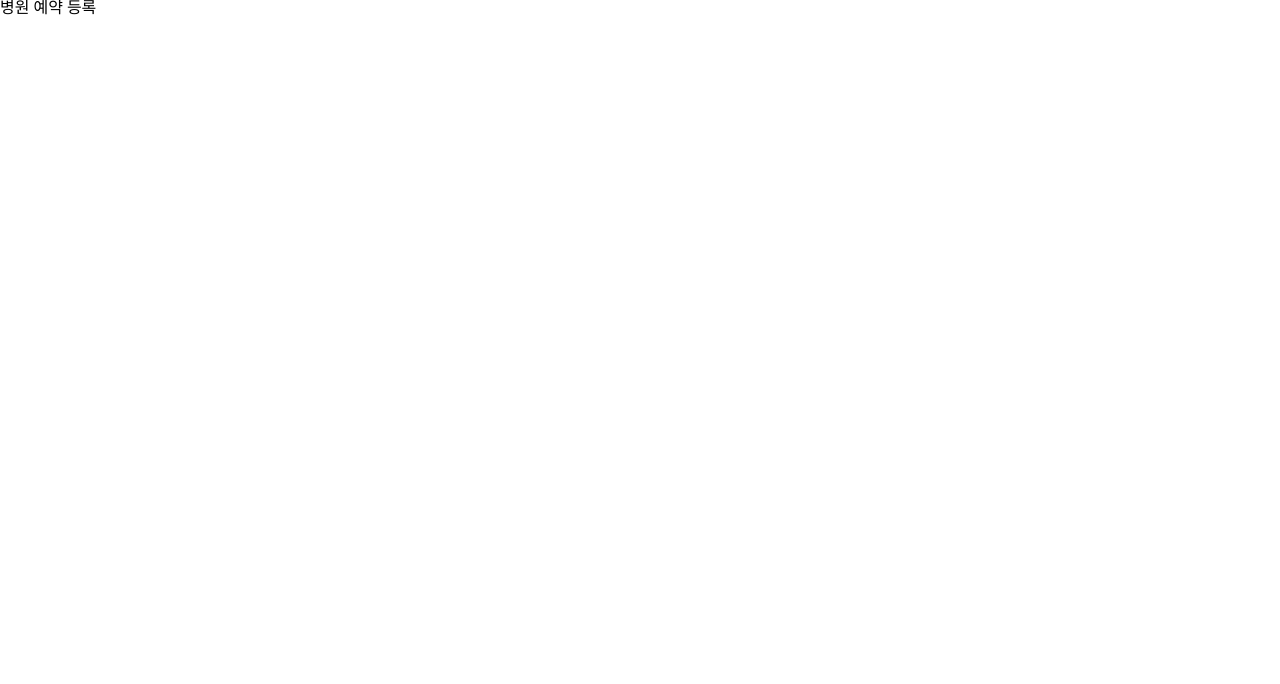
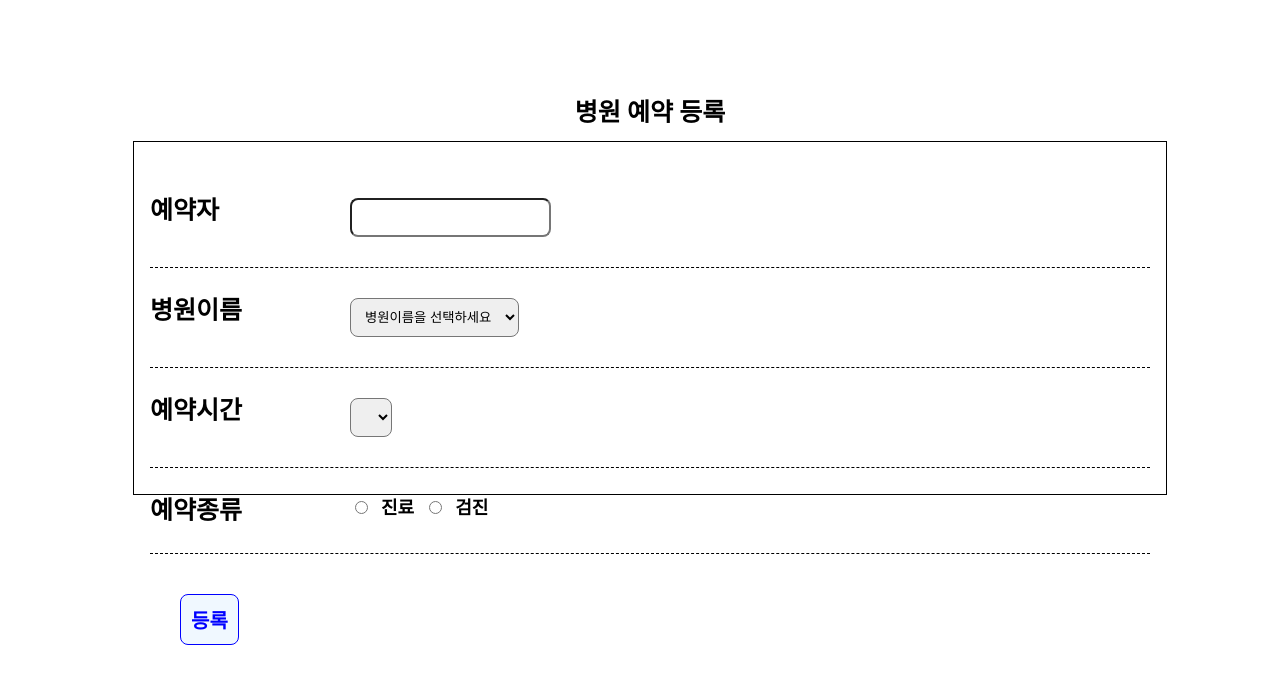
Before and after one commit to Roxy100/hospital-reservation-system, a React (Create React App) app: page /register in a window 1280 px wide. Shown: the top 684 px of the page. Built offline with nearby package versions, Linux system fonts and the light colour scheme.

Commit message:
UI: 예약등록 페이지 레이아웃 완성 및 예약시간 map접근 에러상황 중간저장 (#3)
UI: 예약등록 페이지 레이아웃 완성 및 예약시간 map접근 에러상황 중간저장

```diff
--- /dev/null
+++ b/public/datas/registerhospital.json
@@ -0,0 +1,104 @@
+{
+  "data": [
+    {
+      "hospitalId": null,
+      "hospitalName": "병원이름을 선택하세요",
+      "reservationHours": [
+        {
+          "hourId": null,
+          "firstHour": "예약시간을 선택하세요"
+        }
+      ]
+    },
+    {
+      "hospitalId": 1,
+      "hospitalName": "삼성서울병원",
+      "reservationHours": [
+        {
+          "hourId": 1,
+          "firstHour": "10:00"
+        },
+        {
+          "hourId": 2,
+          "secondHour": "10:30"
+        },
+        {
+          "hourId": 3,
+          "thirdHour": "11:00"
+        }
+      ]
+    },
+    {
+      "hospitalId": 2,
+      "hospitalName": "여의도서울성모병원",
+      "reservationHours": [
+        {
+          "hourId": 1,
+          "firstHour": "09:30"
+        },
+        {
+          "hourId": 2,
+          "secondHour": "13:00"
+        },
+        {
+          "hourId": 3,
+          "thirdHour": "15:00"
+        }
+      ]
+    },
+    {
+      "hospitalId": 3,
+      "hospitalName": "강남서울성모병원",
+      "reservationHours": [
+        {
+          "hourId": 1,
+          "firstHour": "10:00"
+        },
+        {
+          "hourId": 2,
+          "firstHour": "12:30"
+        },
+        {
+          "hourId": 3,
+          "thirdHour": "13:00"
+        }
+      ]
+    },
+    {
+      "hospitalId": 4,
+      "hospitalName": "고려대학교병원",
+      "reservationHours": [
+        {
+          "hourId": 1,
+          "firstHour": "09:30"
+        },
+        {
+          "hourId": 2,
+          "secondHour": "14:30"
+        },
+        {
+          "hourId": 3,
+          "thirdHour": "15:30"
+        }
+      ]
+    },
+    {
+      "hospitalId": 5,
+      "hospitalName": "강남세브란스병원",
+      "reservationHours": [
+        {
+          "hourId": 1,
+          "firstHour": "10:00"
+        },
+        {
+          "hourId": 2,
+          "secondHour": "15:30"
+        },
+        {
+          "hourId": 3,
+          "thirdHour": "17:00"
+        }
+      ]
+    }
+  ]
+}
--- a/src/Pages/Register.js
+++ b/src/Pages/Register.js
@@ -1,7 +1,162 @@
-import React from 'react';
+import React, { useEffect, useState } from 'react';
+import styled from 'styled-components';
 
 const Register = () => {
-  return <div>병원 예약 등록</div>;
+  const [hospitalList, setHospitalList] = useState([]);
+  // const [reservationHoursList, setReservationHoursList] = useState([]);
+
+  useEffect(() => {
+    fetch('/datas/registerhospital.json')
+      .then(res => res.json())
+      .then(res => {
+        setHospitalList(res.data);
+        // setReservationHoursList(res.data.reservationHours);
+      });
+  }, []);
+
+  return (
+    <StyledRegister>
+      <div className="register_container">
+        <h3 className="register_title">병원 예약 등록</h3>
+        <div className="register_form_container">
+          <div className="register_form">
+            <div className="booker_container box">
+              <div className="booker_title box_title">예약자</div>
+              <div className="booker_input_container box_content_container">
+                <input
+                  type="text"
+                  id="bookerId"
+                  name="bookerId"
+                  className="booker_input box_content"
+                />
+              </div>
+            </div>
+            <div className="hospital_container box">
+              <div className="hospital_title box_title">병원이름</div>
+              <div className="hospital_dropdown_container box_content_container">
+                <select className="hospital_dropdown_select box_content">
+                  {hospitalList &&
+                    hospitalList.map((hospital, index) => {
+                      return (
+                        <option key={hospital.hospitalId}>
+                          {hospital.hospitalName}
+                        </option>
+                      );
+                    })}
+                </select>
+              </div>
+            </div>
+            <div className="reservation_time_container box">
+              <div className="reservation_time_title box_title">예약시간</div>
+              <div className="reservation_time_dropdown_container box_content_container">
+                <select className="reservation_time_dropdown_select box_content">
+                  {hospitalList.reservationHours &&
+                    hospitalList.reservationHours.map(
+                      (reservationHour, index) => {
+                        return (
+                          <option key={reservationHour.hourId}>
+                            {reservationHour.firstHour}
+                          </option>
+                        );
+                      }
+                    )}
+                </select>
+              </div>
+            </div>
+            <div className="reservation_type_container box">
+              <div className="reservation_type_title box_title">예약종류</div>
+              <div className="reservation_type_checkbox_container box_content_container">
+                <input
+                  type="radio"
+                  id="diagnosis"
+                  name="diagnosis"
+                  className="diagnosis"
+                />
+                <label htmlFor="diagnosis">진료</label>
+                <input
+                  type="radio"
+                  id="checkup"
+                  name="checkup"
+                  className="checkup"
+                />
+                <label htmlFor="checkup">검진</label>
+              </div>
+            </div>
+          </div>
+          <button className="register_btn">등록</button>
+        </div>
+      </div>
+    </StyledRegister>
+  );
 };
 
+const StyledRegister = styled.div`
+  .register_container {
+    width: 100%;
+    margin: 100px 10px;
+    display: flex;
+    flex-direction: column;
+    justify-content: center;
+    align-items: center;
+
+    .register_title {
+      font-size: 25px;
+      font-weight: 700;
+      margin-bottom: 16px;
+    }
+
+    .register_form_container {
+      padding: 16px;
+      border: 1px solid black;
+      width: 1000px;
+      height: 40vh;
+
+      .register_form {
+        padding: 10px 0;
+
+        /* 공통 */
+        .box {
+          display: flex;
+          justify-content: center;
+          padding: 30px 0;
+          border-bottom: 1px dashed black;
+
+          .box_title {
+            width: 20%;
+            font-size: 25px;
+            font-weight: 600;
+          }
+
+          .box_content_container {
+            width: 80%;
+
+            .box_content {
+              padding: 10px;
+              border-radius: 8px;
+            }
+          }
+
+          /* 각각 컨테이너에 해당되는 css */
+          .reservation_type_checkbox_container label {
+            padding: 0 10px;
+            font-size: 18px;
+            font-weight: 600;
+          }
+        }
+      }
+
+      .register_btn {
+        margin: 30px;
+        padding: 10px;
+        font-size: 20px;
+        font-weight: 600;
+        background-color: #f0f8ff;
+        color: blue;
+        border: 0.5px solid blue;
+        border-radius: 8px;
+      }
+    }
+  }
+`;
+
 export default Register;
```
